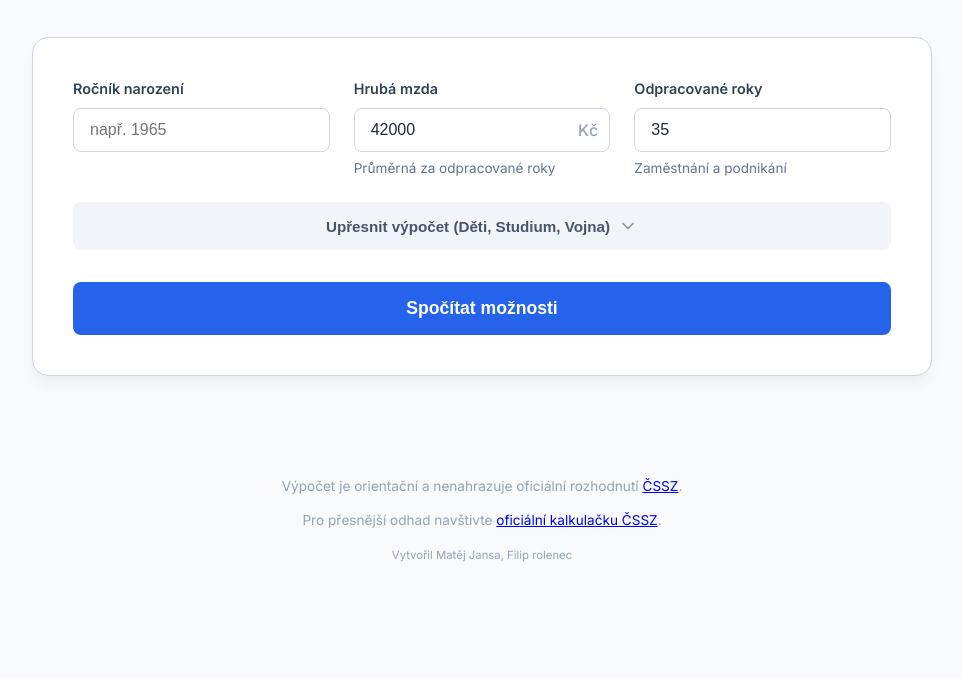
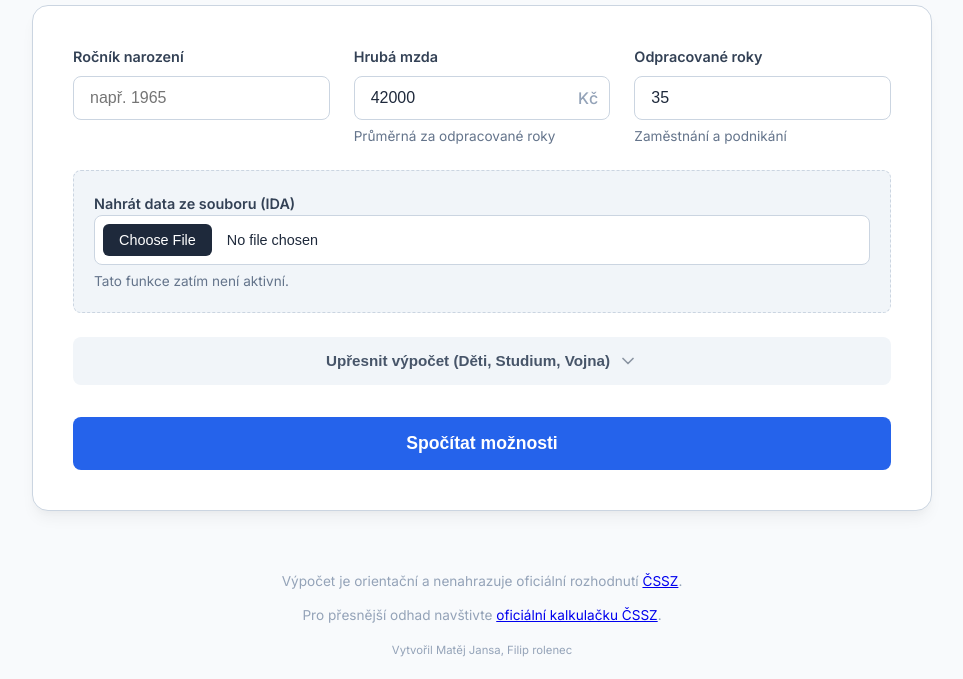
Before and after one commit to mtjns/pension-calculator, a website: page public/index.html in a window 1280 px wide. Shown: the part 171-850 px from the top of the page, without its empty margins (158-1121 px from the left). Before the commit the page ends 800 px from the top, so only its background shows below. Drawn offline with Linux system fonts and the light colour scheme.

Commit message:
added file upload template to ui

```diff
--- a/public/index.html
+++ b/public/index.html
@@ -41,10 +41,17 @@
                 </div>
 
                 <div class="input-group">
-                    <label for="years">Odpracované roky</label min="0">
+                    <label for="years">Odpracované roky</label>
                     <input type="number" id="years" value="35">
                     <div class="hint">Zaměstnání a podnikání</div>
                 </div>
+            </div>
+
+            <!-- New File Upload Section -->
+            <div class="file-upload-container">
+                <label for="fileUpload">Nahrát data ze souboru (IDA)</label>
+                <input type="file" id="fileUpload" accept=".xml,.pdf,.json">
+                <div class="hint">Tato funkce zatím není aktivní.</div>
             </div>
 
             <button class="advanced-toggle" onclick="toggleAdvanced()" aria-expanded="false" id="toggleBtn">
@@ -72,15 +79,15 @@
                     </div>
 
                     <div class="input-group">
-                        <label for="substituteYears">Náhradní doby (roky)</label>
-                        <input type="number" id="substituteYears" value="0" min="0">
+                        <label for="studyYears">Náhradní doby (roky)</label>
+                        <input type="number" id="studyYears" value="0" min="0">
                         <small class="hint">Studium, vojna (z 80 %)</small>
                     </div>
                 </div>
             </div>
 
             <div class="action-area">
-                <button onclick="getDuchod()" id="btn-calc" class="primary-btn">Spočítat možnosti</button>
+                <button onclick="spocitejDuchod()" id="btn-calc" class="primary-btn">Spočítat možnosti</button>
             </div>
 
             <div id="loading" class="loading-state hidden">
--- a/public/style.css
+++ b/public/style.css
@@ -1,22 +1,14 @@
 :root {
-    /* Color Palette */
     --primary: #1e293b;
-    /* Dark Slate */
     --accent: #2563eb;
-    /* Royal Blue */
     --accent-hover: #1d4ed8;
     --bg-page: #f8fafc;
-    /* Light Grey Background */
     --bg-card: #ffffff;
     --border: #cbd5e1;
 
-    /* Result Card Colors */
     --color-best: #22c55e;
-    /* Green */
     --color-warn: #ef4444;
-    /* Red */
     --color-neutral: #eab308;
-    /* Yellow/Orange */
 }
 
 * {
@@ -38,7 +30,6 @@ body {
     margin: 0 auto;
 }
 
-/* --- Header --- */
 header {
     text-align: center;
     margin-bottom: 40px;
@@ -46,9 +37,9 @@ header {
 }
 
 h1 {
-    font-size: 3rem;
-    font-weight: 700;
-    margin: 20px 0 10px 0;
+    font-size: 2.5rem;
+    font-weight: 800;
+    margin: 0 0 10px 0;
     color: #0f172a;
     letter-spacing: -0.02em;
 }
@@ -59,7 +50,6 @@ h1 {
     margin: 0;
 }
 
-/* --- Card & Layout --- */
 .calculator-card {
     background: var(--bg-card);
     padding: 40px;
@@ -68,7 +58,6 @@ h1 {
     border: 1px solid var(--border);
 }
 
-/* Grid for Inputs */
 .input-grid {
     display: grid;
     grid-template-columns: repeat(auto-fit, minmax(220px, 1fr));
@@ -107,6 +96,38 @@ select:focus {
     box-shadow: 0 0 0 3px rgba(37, 99, 235, 0.15);
 }
 
+/* File Upload Styling */
+.file-upload-container {
+    margin-bottom: 24px;
+    padding: 20px;
+    background: #f1f5f9;
+    border-radius: 8px;
+    border: 1px dashed var(--border);
+}
+
+input[type="file"] {
+    padding: 8px;
+    background: white;
+    cursor: pointer;
+    font-size: 0.9rem;
+}
+
+input[type="file"]::file-selector-button {
+    margin-right: 15px;
+    padding: 8px 16px;
+    border: none;
+    background: var(--primary);
+    color: white;
+    border-radius: 6px;
+    cursor: pointer;
+    font-weight: 500;
+    transition: background 0.2s;
+}
+
+input[type="file"]::file-selector-button:hover {
+    background: #334155;
+}
+
 .input-wrapper {
     position: relative;
 }
@@ -131,15 +152,12 @@ select:focus {
     margin-top: 6px;
 }
 
-/* --- Advanced Toggle --- */
 .advanced-toggle {
     width: 100%;
     display: flex;
     justify-content: center;
-    /* Center aligned */
     align-items: center;
     gap: 8px;
-    /* Space between text and arrow */
 
     background: #f1f5f9;
     border: none;
@@ -195,7 +213,6 @@ select:focus {
     display: none !important;
 }
 
-/* --- Action Button --- */
 .action-area {
     margin-top: 32px;
 }
@@ -217,7 +234,6 @@ select:focus {
     background-color: var(--accent-hover);
 }
 
-/* --- Results --- */
 .results-grid {
     display: grid;
     grid-template-columns: repeat(auto-fit, minmax(280px, 1fr));
@@ -233,7 +249,6 @@ select:focus {
     border-radius: 12px;
     border: 1px solid var(--border);
     border-top-width: 5px;
-    /* Colored top border */
     box-shadow: 0 4px 6px -1px rgba(0, 0, 0, 0.05);
 }
 
@@ -257,7 +272,6 @@ select:focus {
     line-height: 1.6;
 }
 
-/* Result Colors */
 .card.best {
     border-top-color: var(--color-best);
 }
@@ -278,13 +292,6 @@ select:focus {
     border-top-color: var(--color-neutral);
 }
 
-.desc strong {
-    color: #0f172a;
-    /* Tmavší barva pro důraz */
-    font-weight: 700;
-}
-
-/* Loading */
 .loading-state {
     text-align: center;
     margin-top: 30px;
@@ -312,7 +319,7 @@ select:focus {
 
 footer {
     text-align: center;
-    margin-top: 100px;
+    margin-top: 60px;
     color: #94a3b8;
     font-size: 0.85rem;
 }
```
